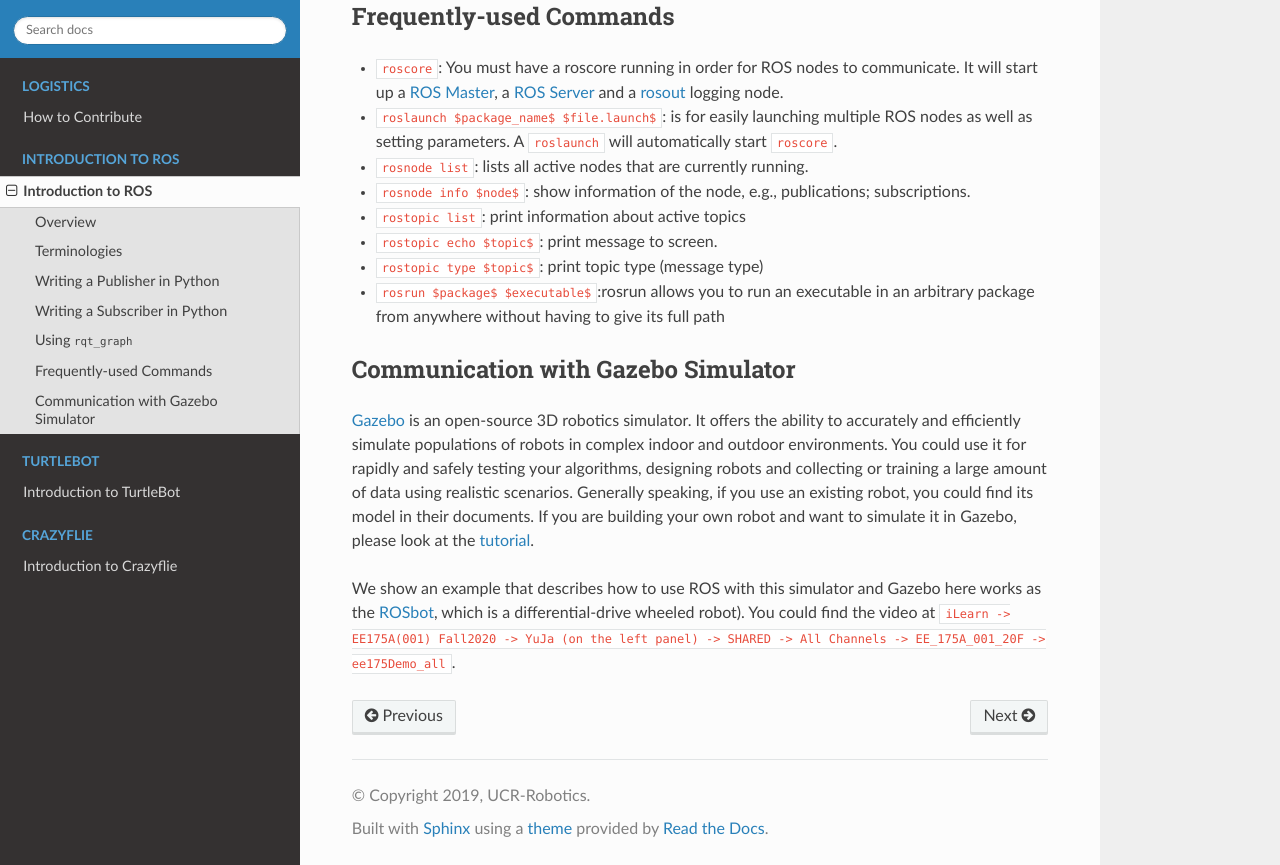
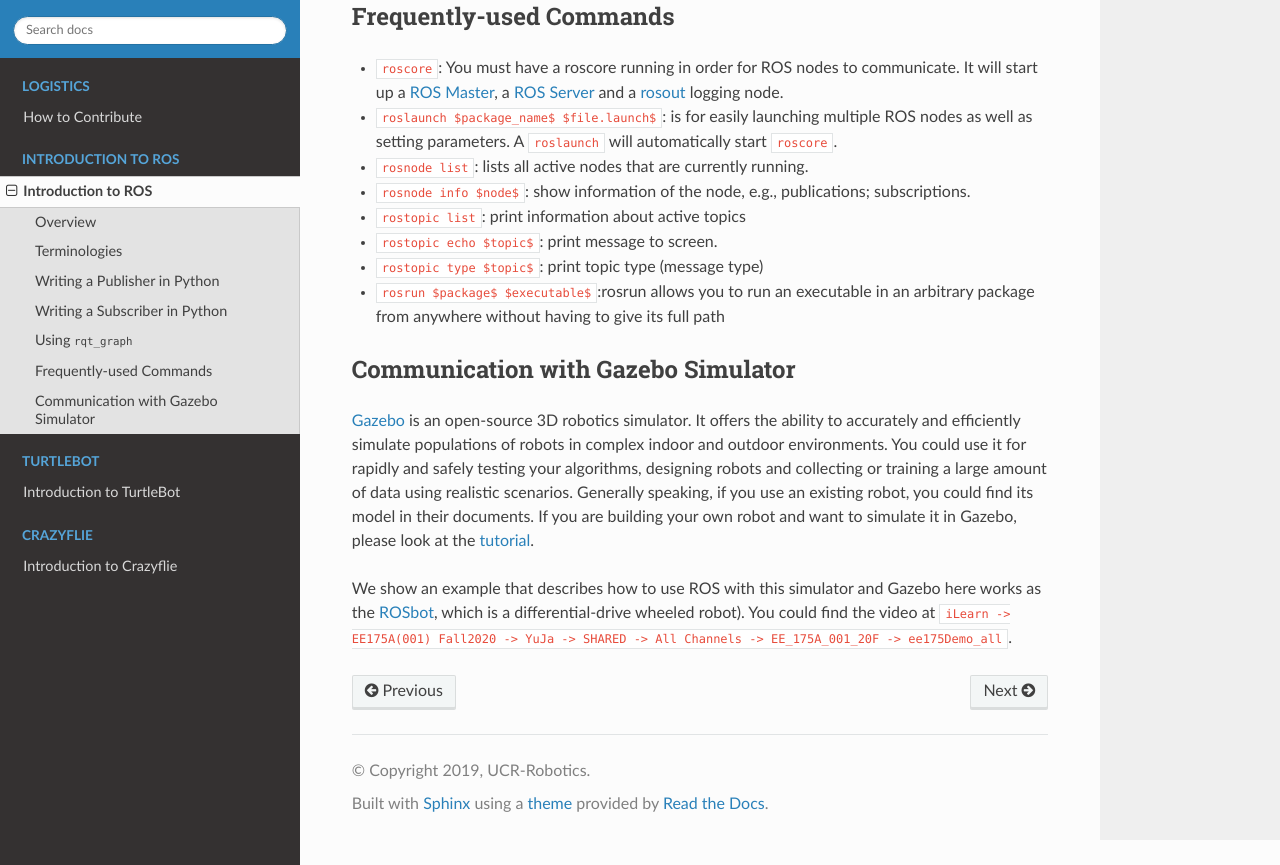
Before and after one commit to UCR-Robotics/UCR-Robotics, a Sphinx documentation site: the page built from docs/intro_ros.rst, in a window 1280 px wide and 900 px high, scrolled down 4944 px, cut to the strip 35-900 px from the top of the window. Built offline with Sphinx 7.4.7 and the Read the Docs theme 2.0.0, drawn with Linux system fonts in a browser that asks for light colours.

Commit message:
Update intro_ros.rst

```diff
--- a/docs/intro_ros.rst
+++ b/docs/intro_ros.rst
@@ -233,6 +233,6 @@ If you are building your own robot and want to simulate it in Gazebo, please loo
 .. _tutorial: http://gazebosim.org/tutorials?cat=build_robot
 
 We show an example that describes how to use ROS with this simulator and Gazebo here works as the `ROSbot`_, which is a differential-drive wheeled robot). You could find the video at
-``iLearn -> EE175A(001) Fall2020 -> YuJa (on the left panel) -> SHARED -> All Channels -> EE_175A_001_20F -> ee175Demo_all``.
+``iLearn -> EE175A(001) Fall2020 -> YuJa -> SHARED -> All Channels -> EE_175A_001_20F -> ee175Demo_all``.
 
 .. _ROSbot: https://husarion.com/manuals/rosbot-manual/#ros-api
```
